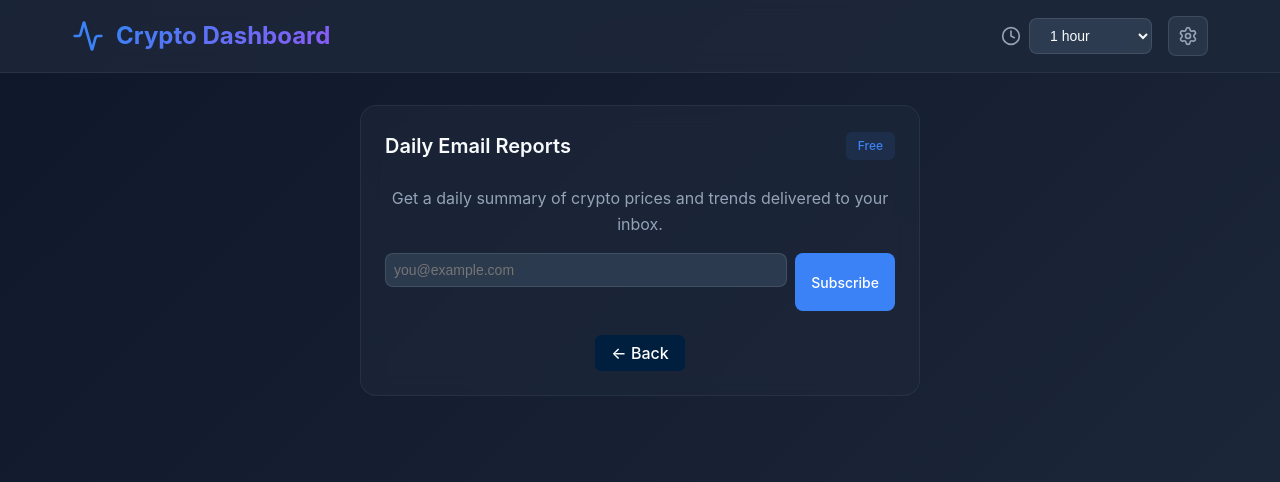
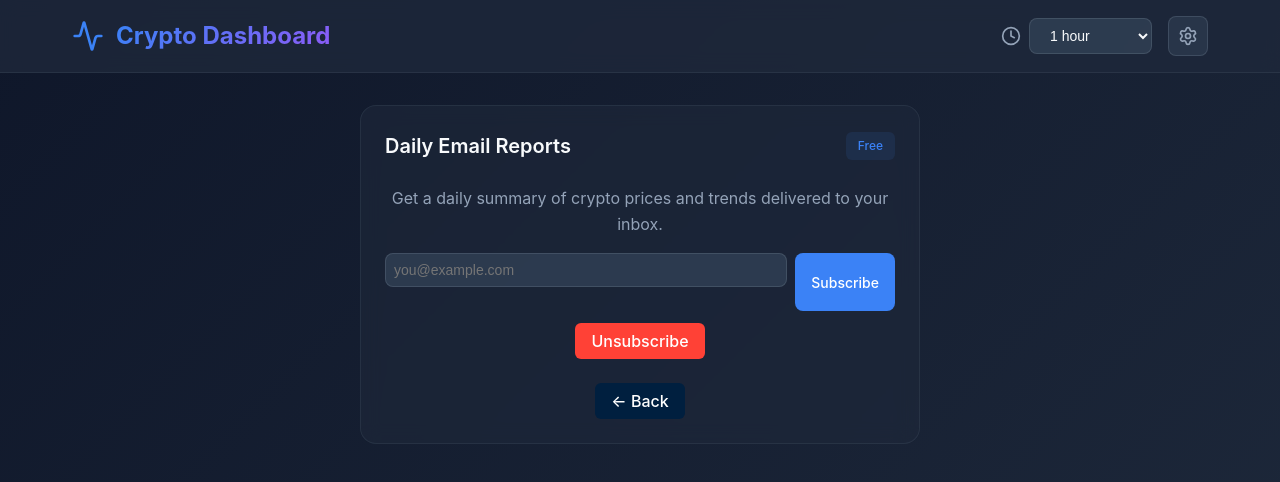
Before and after one commit to NaveenPrabakar/Crypto-Dashboard, a React (Vite) app in the folder Frontend/crypto/: page /subscribe in a window 1280 px wide. Shown: the top 482 px of the page. Built offline with nearby package versions, Linux system fonts and the light colour scheme; no server answers.

Commit message:
Unsubscribe button

```diff
--- a/Frontend/crypto/src/components/EmailSignup.tsx
+++ b/Frontend/crypto/src/components/EmailSignup.tsx
@@ -7,7 +7,7 @@ export const EmailSignup = () => {
   const [message, setMessage] = useState('')
   const [error, setError] = useState('')
 
-  const handleSubmit = async (e: React.FormEvent) => {
+  const handleSubscribe = async (e: React.FormEvent) => {
     e.preventDefault()
     setMessage('')
     setError('')
@@ -30,10 +30,30 @@ export const EmailSignup = () => {
     }
   }
 
+  const handleUnsubscribe = async () => {
+    setMessage('')
+    setError('')
+    const emailTrimmed = email.trim()
+    if (!emailTrimmed || !/^[^\s@]+@[^\s@]+\.[^\s@]+$/.test(emailTrimmed)) {
+      setError('Please enter a valid email address to unsubscribe')
+      return
+    }
+
+    setLoading(true)
+    try {
+      const res = await ApiService.unsubscribeFromReports(emailTrimmed)
+      setMessage(res.message || 'Successfully unsubscribed')
+      setEmail('')
+    } catch (err: any) {
+      setError(err?.message || 'Failed to unsubscribe')
+    } finally {
+      setLoading(false)
+    }
+  }
+
   const handleBack = () => {
     window.history.back()
   }
-
 
   return (
     <div className="card" style={{ maxWidth: 560, margin: '0 auto' }}>
@@ -44,7 +64,7 @@ export const EmailSignup = () => {
       <p style={{ color: '#94a3b8', marginBottom: '1rem' }}>
         Get a daily summary of crypto prices and trends delivered to your inbox.
       </p>
-      <form onSubmit={handleSubmit} className="timestamp-form" style={{ marginBottom: 0 }}>
+      <form onSubmit={handleSubscribe} className="timestamp-form" style={{ marginBottom: 0 }}>
         <input
           type="email"
           className="timestamp-input"
@@ -54,9 +74,27 @@ export const EmailSignup = () => {
           aria-label="Email address"
         />
         <button className="submit-button" type="submit" disabled={loading}>
-          {loading ? 'Subscribing…' : 'Subscribe'}
+          {loading ? 'Processing…' : 'Subscribe'}
         </button>
       </form>
+
+      <button
+        type="button"
+        onClick={handleUnsubscribe}
+        disabled={loading}
+        style={{
+          marginTop: '0.75rem',
+          padding: '0.5rem 1rem',
+          background: '#ff4136',
+          color: '#ffffff',
+          border: 'none',
+          borderRadius: '0.375rem',
+          cursor: 'pointer',
+        }}
+      >
+        {loading ? 'Processing…' : 'Unsubscribe'}
+      </button>
+
       {message && (
         <div className="success-message" style={{ marginTop: '1rem', color: '#10b981' }}>
           {message}
--- a/Frontend/crypto/src/services/api.ts
+++ b/Frontend/crypto/src/services/api.ts
@@ -103,4 +103,19 @@ export class ApiService {
     }
     return response.json()
   }
+
+  static async unsubscribeFromReports(email: string): Promise<{ message: string; email: string }> {
+    const response = await fetch(`${API_BASE_URL}/unsubscribe`, {
+      method: 'POST',
+      headers: {
+        'Content-Type': 'application/json',
+      },
+      body: JSON.stringify({ email }),
+    })
+    if (!response.ok) {
+      const errorText = await response.text()
+      throw new Error(errorText || 'Failed to unsubscribe')
+    }
+    return response.json()
+  }
 }
```
Also changed, not shown: 1 other file (tests, documents, lock files or other folders).
